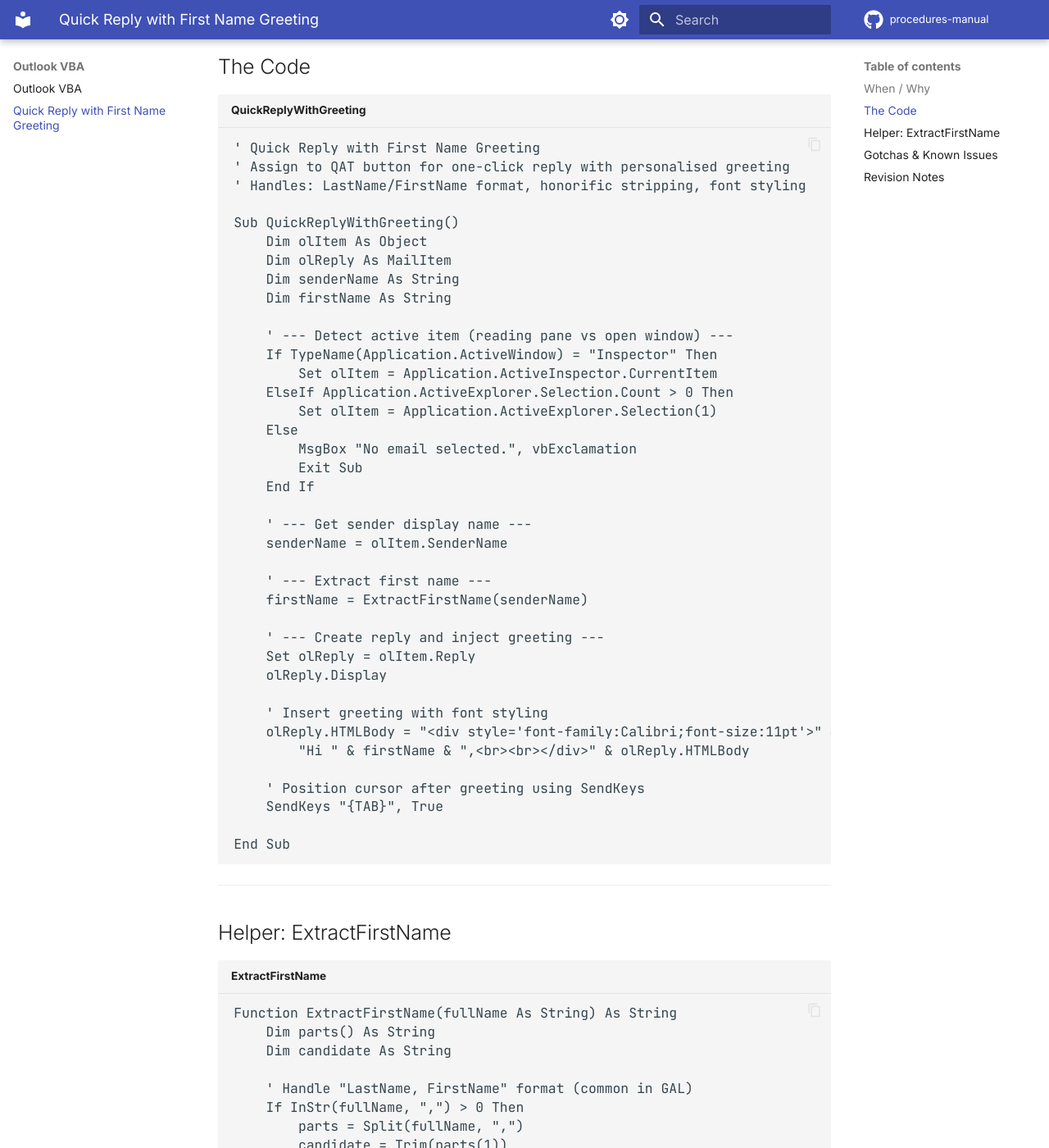
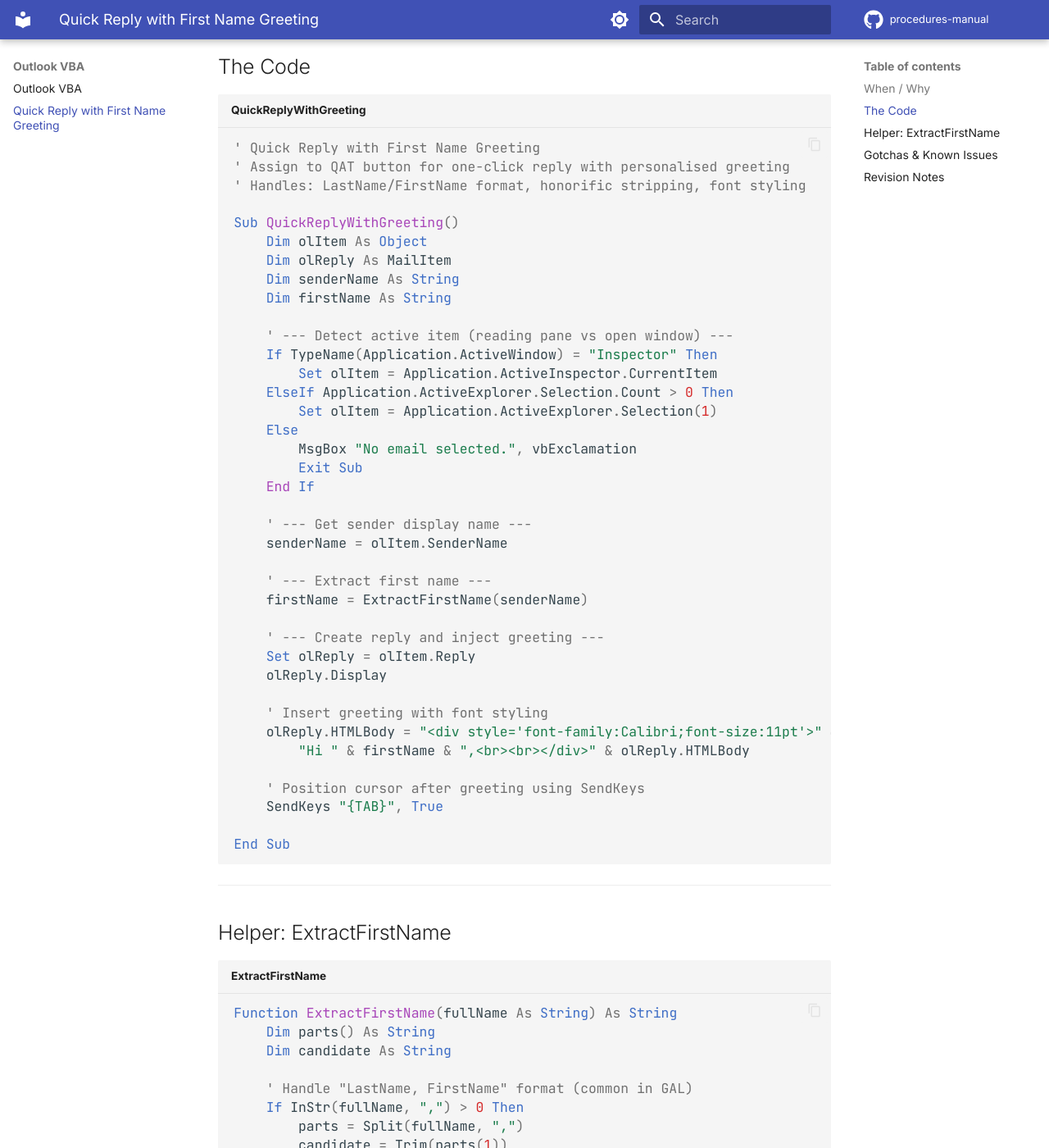
Before and after one commit to bill2666/procedures-manual, an MkDocs documentation site: the page built from docs/outlook-vba/quick-reply-greeting.md, in a window 1280 px wide and 1400 px high, scrolled down 450 px. Shown: the whole window at 82% size. Built offline with MkDocs 1.6.1 and Material for MkDocs 9.7.7, drawn with Linux system fonts in a browser that asks for light colours; comment, search, counter and statistics services are not loaded; some of the changed text lies outside the part shown.

Commit message:
Change code blocks from VBA to VB.NET format

````diff
--- a/docs/outlook-vba/quick-reply-greeting.md
+++ b/docs/outlook-vba/quick-reply-greeting.md
@@ -10,7 +10,7 @@ Assign to a QAT button or ribbon shortcut for one-click use.
 
 ## The Code
 
-```vba title="QuickReplyWithGreeting"
+```vb.net title="QuickReplyWithGreeting"
 ' Quick Reply with First Name Greeting
 ' Assign to QAT button for one-click reply with personalised greeting
 ' Handles: LastName/FirstName format, honorific stripping, font styling
@@ -55,7 +55,7 @@ End Sub
 
 ## Helper: ExtractFirstName
 
-```vba title="ExtractFirstName"
+```vb.net title="ExtractFirstName"
 Function ExtractFirstName(fullName As String) As String
     Dim parts() As String
     Dim candidate As String
````
